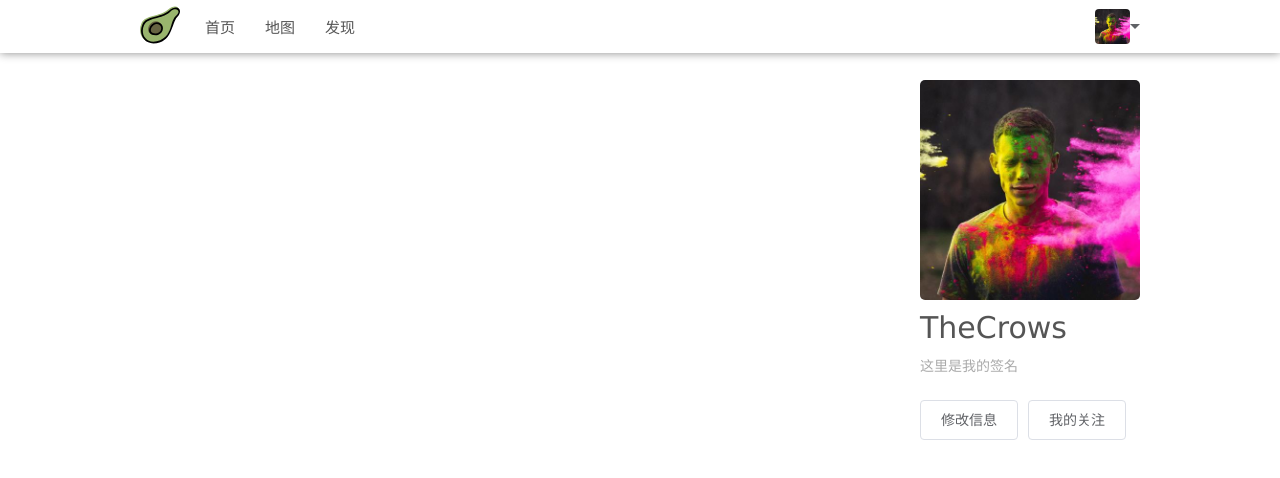
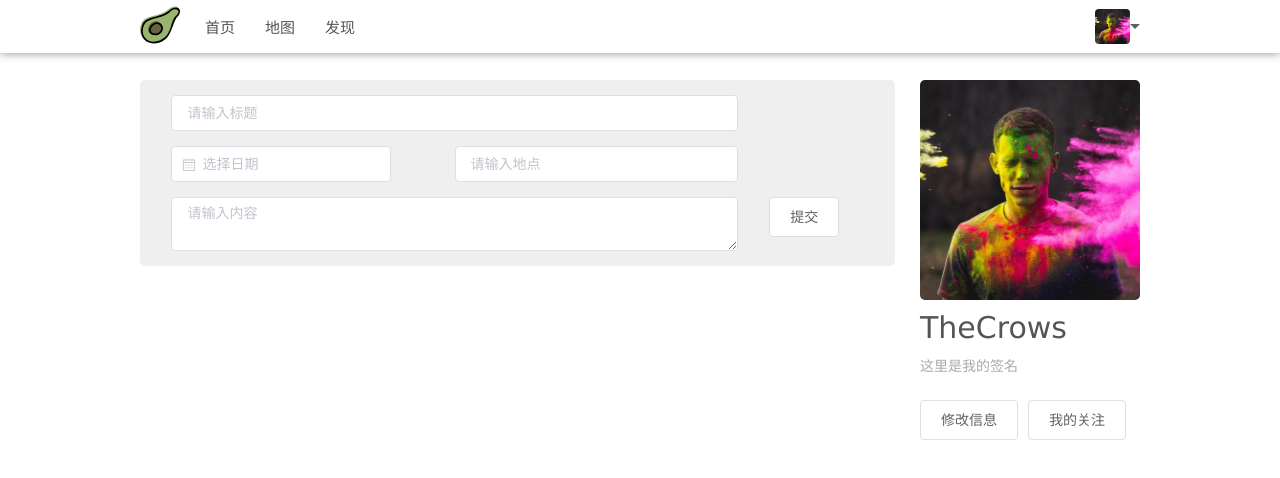
Before and after one commit to TheCrows/myProject, a Vue app in the folder myproject/: page / in a window 1280 px wide. Shown: the top 478 px of the page. Built offline with nearby package versions, Linux system fonts and the light colour scheme.

Commit message:
增加添加信息组件

```diff
--- /dev/null
+++ b/myproject/src/components/basic/addstory.vue
@@ -0,0 +1,65 @@
+<template>
+  <div class="add-story">
+      <el-row>
+        <el-col :span="18" :offset="1">
+          <div class="grid-content">
+            <el-input v-model="input" placeholder="请输入标题" size="medium"></el-input>
+          </div>
+        </el-col>
+      </el-row>
+      <el-row>
+        <el-col :span="9" :offset="1">
+          <div class="grid-content">
+            <el-date-picker v-model="value1" type="date" placeholder="选择日期" size="medium"></el-date-picker>
+          </div>
+        </el-col>
+        <el-col :span="9">
+          <div class="grid-content">
+            <el-input v-model="input" placeholder="请输入地点" size="medium"></el-input>
+          </div>
+        </el-col>
+      </el-row>
+      <el-row>
+        <el-col :span="18" :offset="1">
+          <div class="grid-content">
+            <el-input type="textarea" :autosize="{ minRows: 2, maxRows: 4}" placeholder="请输入内容" v-model="textarea3"></el-input>
+          </div>
+        </el-col>
+        <el-col :span="2" :offset="1">
+          <div class="grid-content">
+              <el-button>提交</el-button>
+          </div>
+        </el-col>
+      </el-row>
+
+
+
+
+
+  </div>
+</template>
+<script>
+  export default {
+    name: 'addStory',
+    data() {
+      return {
+        value1: '',
+      }
+    }
+  }
+
+</script>
+
+<style lang="scss">
+  .add-story {
+
+    background: #efefef;
+    border-radius: 5px;
+    overflow: auto;
+    padding-bottom: 15px;
+    .el-row{
+        margin-top: 15px;
+    }
+  }
+
+</style>
--- a/myproject/src/components/basic/homePage.vue
+++ b/myproject/src/components/basic/homePage.vue
@@ -1,12 +1,15 @@
 <template>
   <div class="home-page">
-      <div style='width:780px; height:3000px'></div>
+      <div class="home-main">
+          <add-story></add-story>
+      </div>
       <user-side></user-side>
 
   </div>
 </template>
 <script>
 import userSide from './userSide'
+import addStory from './addstory'
 export default {
   name:'homePage',
   data(){
@@ -14,10 +17,15 @@ export default {
 
       }
   },
-  components:{userSide}
+  components:{userSide,addStory}
 }
 </script>
 <style lang="scss">
+.home-main{
+    width: 755px;
+    margin-right: 25px;
+
+}
     .home-page{
         width: 100%;
         display: flex;
```
